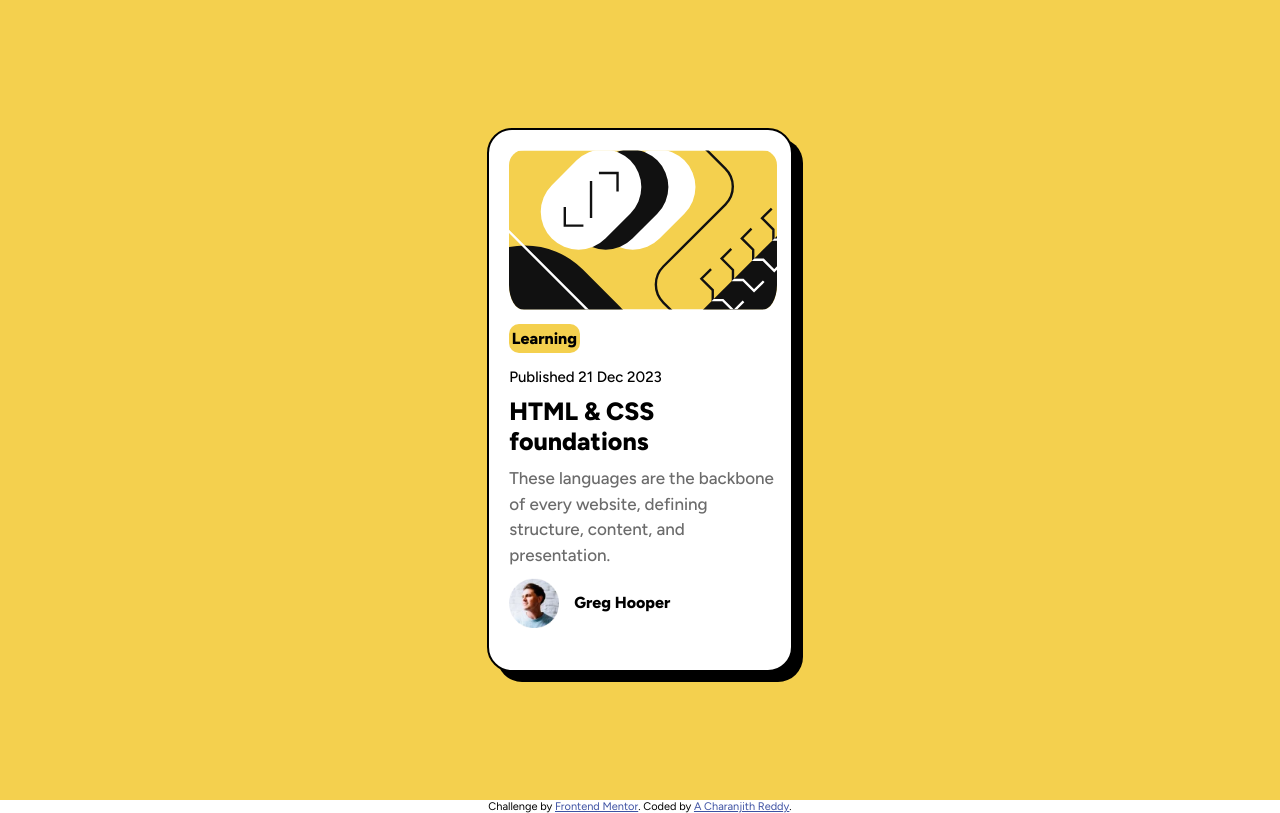
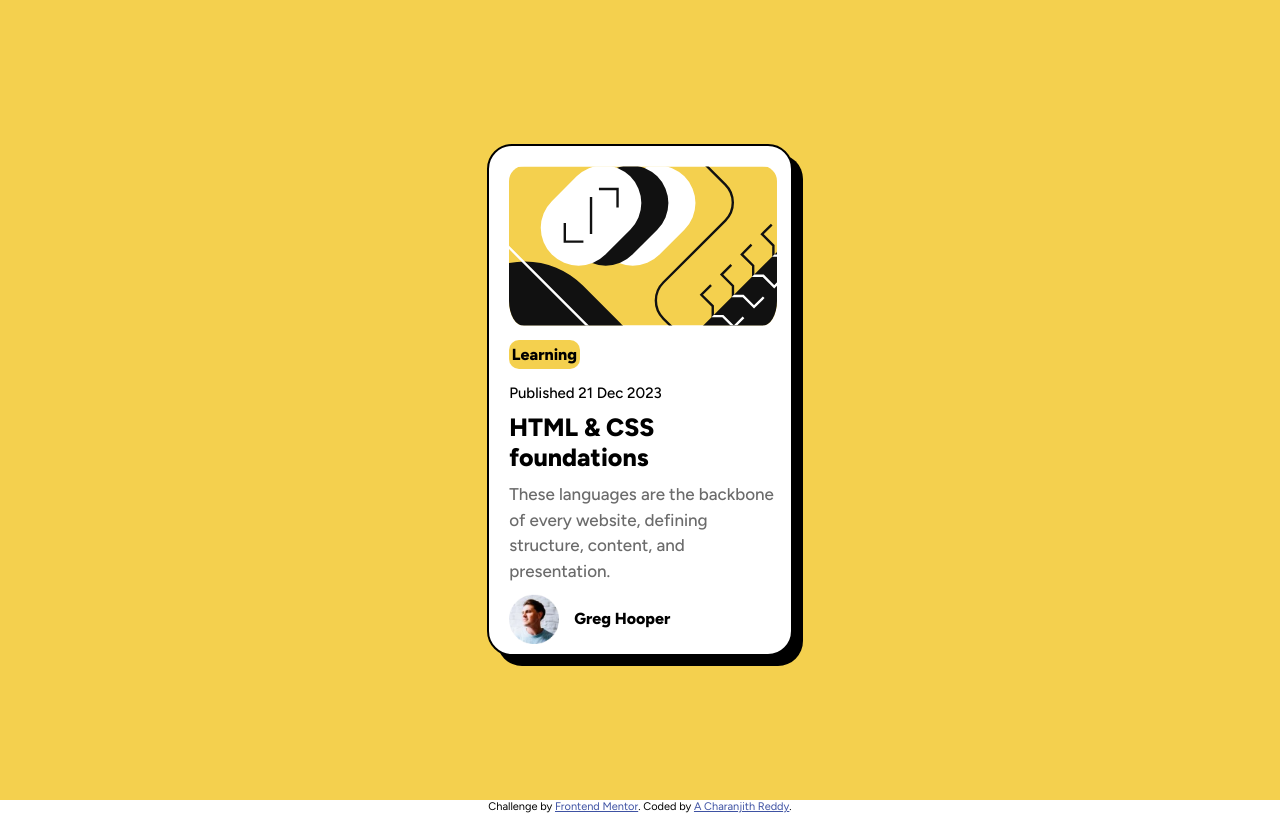
Before and after one commit to charanjithreddy/Blog-Preview-Card, a plain HTML site: page blog-preview-card-main/index.html in a window 1280 px wide. Drawn offline with Linux system fonts and the light colour scheme.

Commit message:
overflow of greg hooper avatar resolved

```diff
--- a/blog-preview-card-main/style.css
+++ b/blog-preview-card-main/style.css
@@ -17,7 +17,6 @@
 .content{
     background-color: hsl(0, 0%, 100%);
     width:22%;
-    height:65%;
     padding:10px;
     border-radius: 25px;
     border:2px solid black;
```
